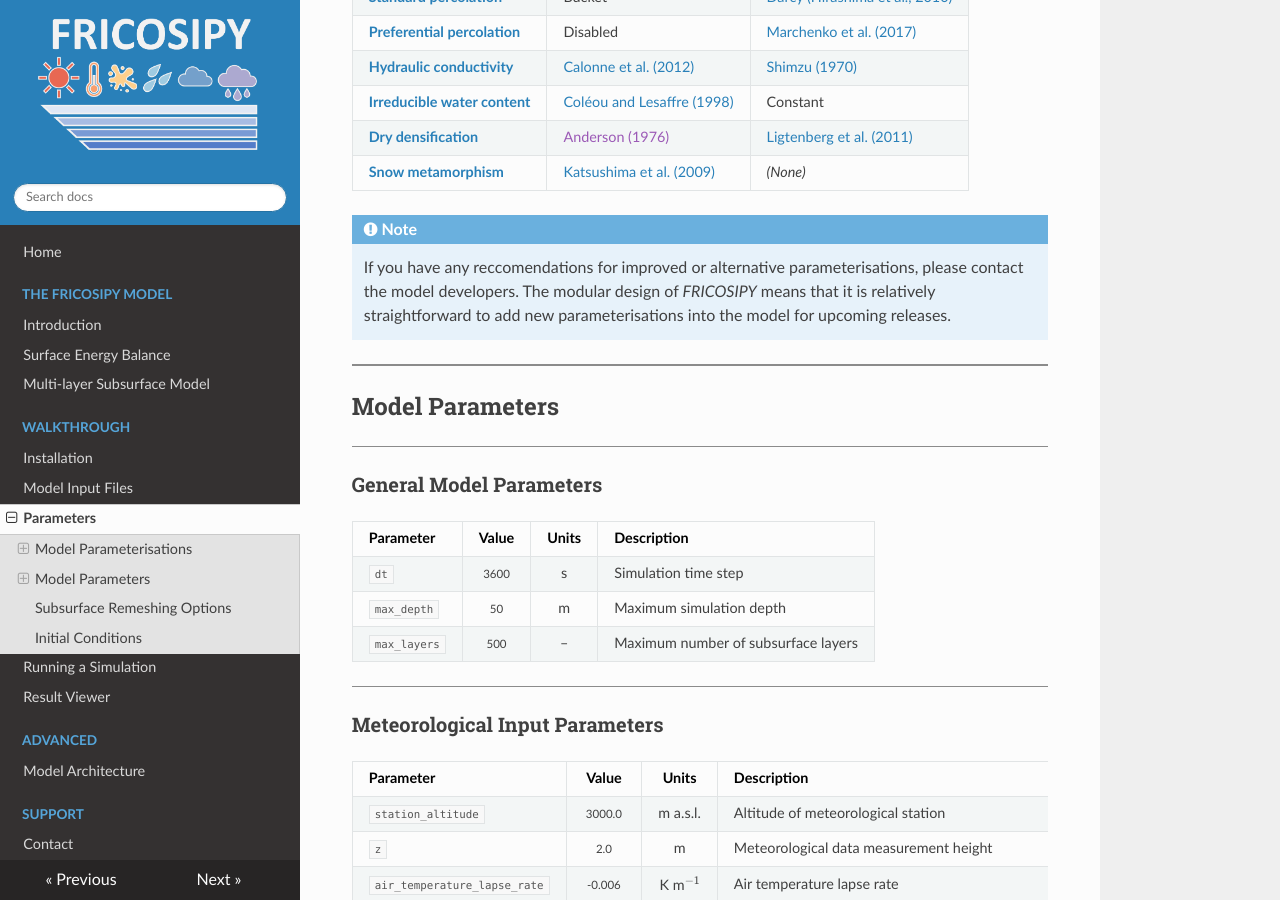
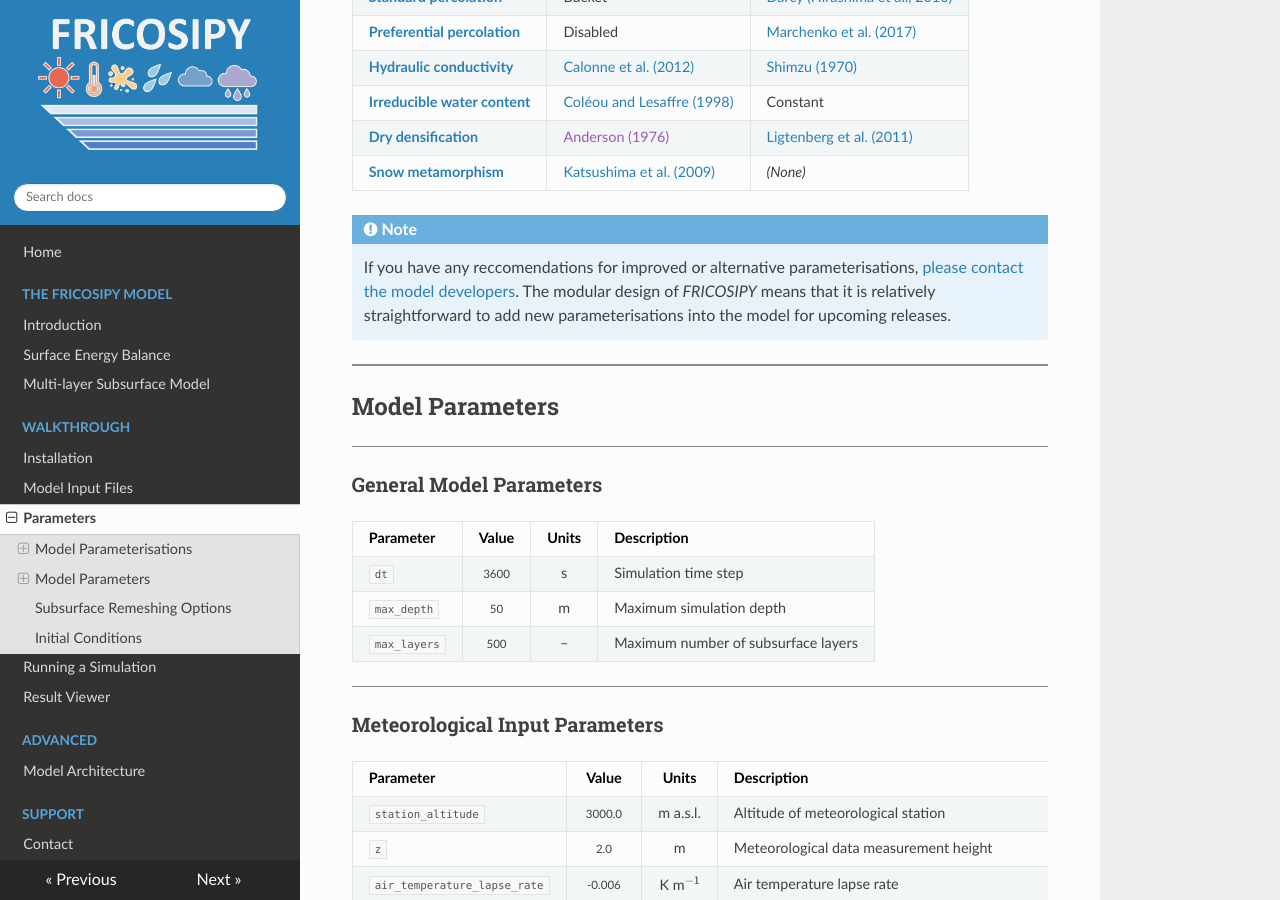
Before and after one commit to MarcusGastaldello/FRICOSIPY, an MkDocs documentation site: the page built from docs/parameters.md, in a window 1280 px wide and 900 px high, scrolled down 1068 px. Built offline with MkDocs 1.6.1, drawn with Linux system fonts in a browser that asks for light colours; part of the change alters nothing that is shown.

```diff
--- a/docs/parameters.md
+++ b/docs/parameters.md
@@ -44,7 +44,7 @@ The *FRICOSIPY* model enables the user to customise the parameterisations used t
 | [**Snow metamorphism**](https://fricosipy.readthedocs.io/en/latest/subsurface_model/#snow-metamorphism-parameterisations) | [Katsushima et al. (2009)](https://doi.org/10.1016/j.coldregions.2009.09.002) | *(None)* |
 
 !!! note
-    If you have any reccomendations for improved or alternative parameterisations, please contact the model developers. The modular design of *FRICOSIPY* means that it is relatively straightforward to add new parameterisations into the model for upcoming releases.
+    If you have any reccomendations for improved or alternative parameterisations, [please contact the model developers](https://fricosipy.readthedocs.io/en/latest/contact/). The modular design of *FRICOSIPY* means that it is relatively straightforward to add new parameterisations into the model for upcoming releases.
 
 <hr style="height:2px; background-color:#8b8b8b; border:none;" />
 
```
